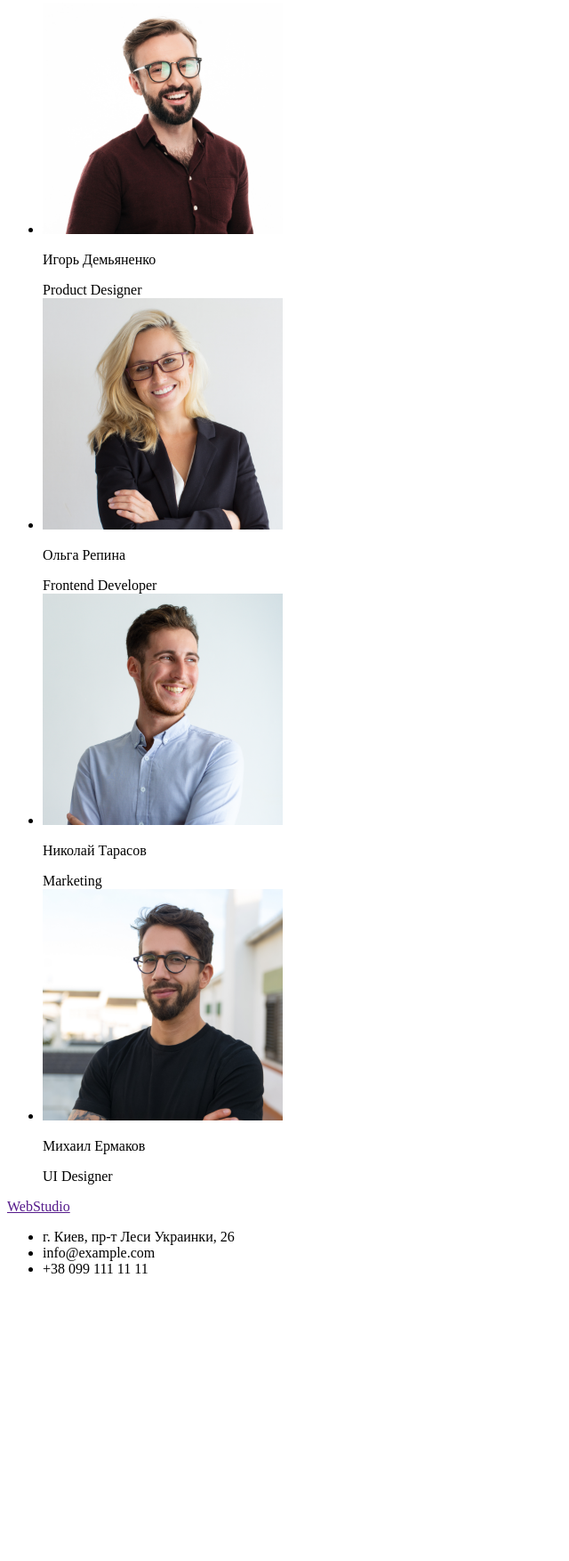
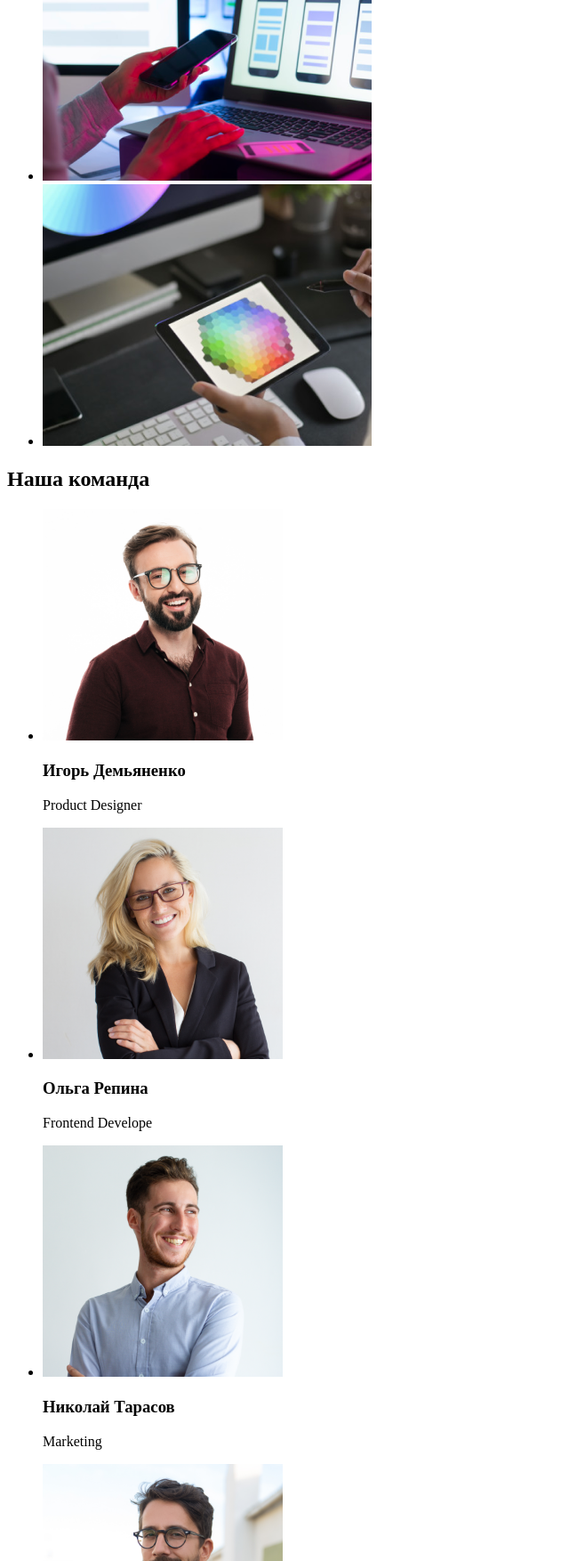
Before and after one commit to Stanislav1408/goit-markup-hw-01, a plain HTML site: page index.html in a window 1280 px wide. Shown: the part 1046-2800 px from the top of the page at 89% size, without its empty margins (0-640 px from the left). Before the commit the page ends 2497 px from the top, so only its background shows below. Drawn offline with Linux system fonts and the light colour scheme.

Commit message:
Update index.html
Изменение тегов.

```diff
--- a/index.html
+++ b/index.html
@@ -17,19 +17,20 @@
                 <li><a href="">Портфолио</a></li>
                 <li><a href="">Контакты</a></li>
             </ul>
+        </nav>
 
             <ul>
                 <li><a href="https://devstudio.us/" target="_blank" >info@devstudio.com</a></li>
                 <li><a href="tel:380961111111">+38 096 111 11 11</a></li>
             </ul>
-        </nav>
+
 
     </header>
 
     <main>
         <!--Эффективные решения для вашего бизнеса-->
         <section>
-            <h1>Эффективные решения <br> для вашего бизнеса</h1>
+            <h1>Эффективные решения  для вашего бизнеса</h1>
             <a href="">Заказать услугу</a>
         </section>
 
@@ -60,9 +61,11 @@
         <!---Чем мы занимаемся-->
         <section>
             <h2>Чем мы занимаемся</h2>
-            <img src="./img/img.png" alt="IT Картинкка" width="370" title="IT Картинкка">
-            <img src="./img/img(1).png" alt="IT Картинкка" width="370" title="IT Картинкка">
-            <img src="./img/img(2).png" alt="IT Картинкка" width="370" title="IT Картинкка">
+            <ul>
+              <li><img src="./img/img.png" alt="IT Картинкка" width="370" title="IT Картинкка"></li>
+              <li><img src="./img/img(1).png" alt="IT Картинкка" width="370" title="IT Картинкка"></li>
+              <li><img src="./img/img(2).png" alt="IT Картинкка" width="370" title="IT Картинкка"></li>
+            </ul>
         </section>
 
         <!--Наша команда-->
@@ -71,23 +74,23 @@
             <ul>
                 <li>
                     <img src="./img/Игорь.png"  alt="Мужчина" width="270" title="Мужчина">
-                    <p>Игорь Демьяненко</p>
-                    <span>Product Designer</span>
+                    <h3>Игорь Демьяненко</h3>
+                    <p>Product Designer</p>
                 </li>
                 <li>
                     <img src="./img/Ольга.png" alt="Женщина" width="270" title="Женщина">
-                    <p>Ольга Репина</p>
-                    <span>Frontend Developer</span>
+                    <h3>Ольга Репина</h3>
+                    <p>Frontend Develope</p>
                 </li>
                 <li>
                     <img src="./img/Николай.png" alt="Мужчина" width="270" title="Мужчина">
-                    <p>Николай Тарасов</p>
-                    <span>Marketing</span>
+                    <h3>Николай Тарасов</h3>
+                    <p><span>Marketing</span></p>
                 </li>
                 <li>
                     <img src="./img/Михаил.png" alt="Михаил" width="270" title="Мужчина">
-                    <p>Михаил Ермаков</p>
-                    <span>UI Designer</span>
+                    <h3>Михаил Ермаков</h3>>
+                    <p>UI Designer</p>
                 </li>
             </ul>
         </section>
@@ -97,8 +100,8 @@
     <!--Футер-->
     <footer>
         <a href="">WebStudio</a>
+        <address>г. Киев, пр-т Леси Украинки, 26</address>
         <ul>
-            <li>г. Киев, пр-т Леси Украинки, 26</li>
             <li>info@example.com</li>
             <li>+38 099 111 11 11</li>
         </ul>
```
